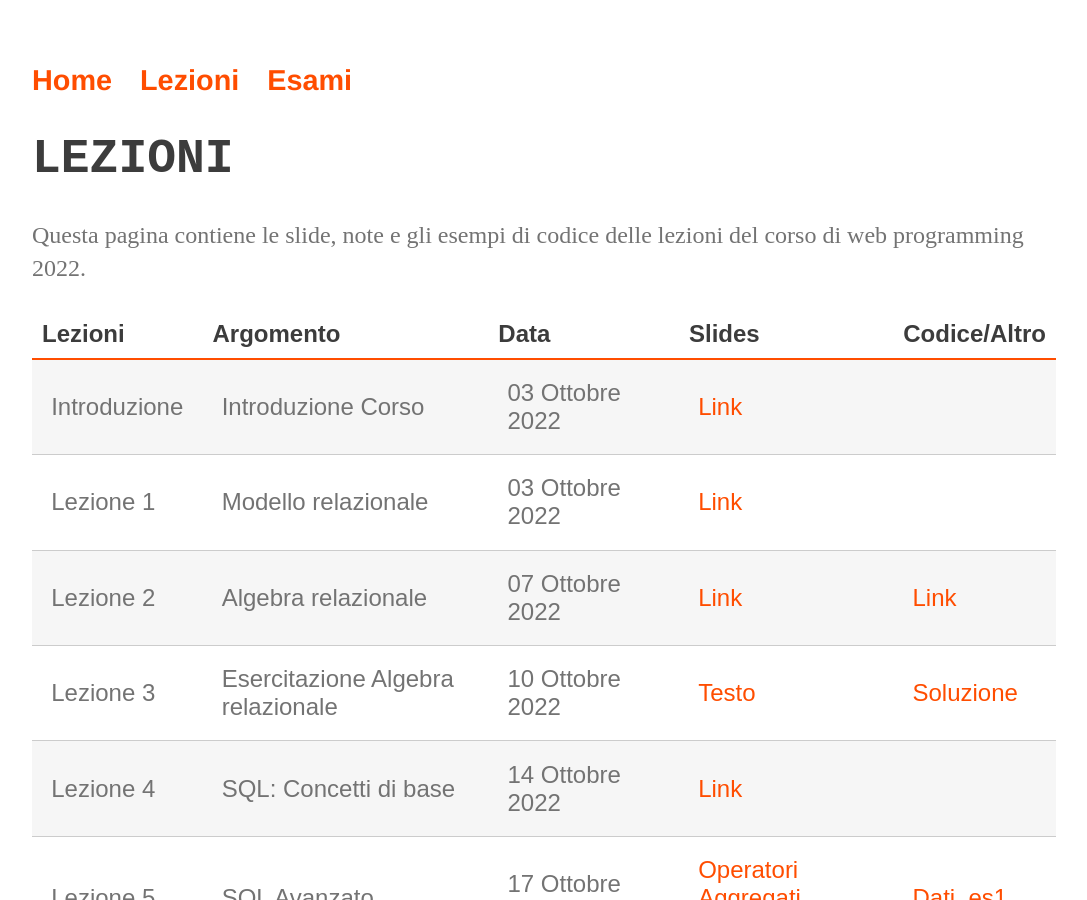
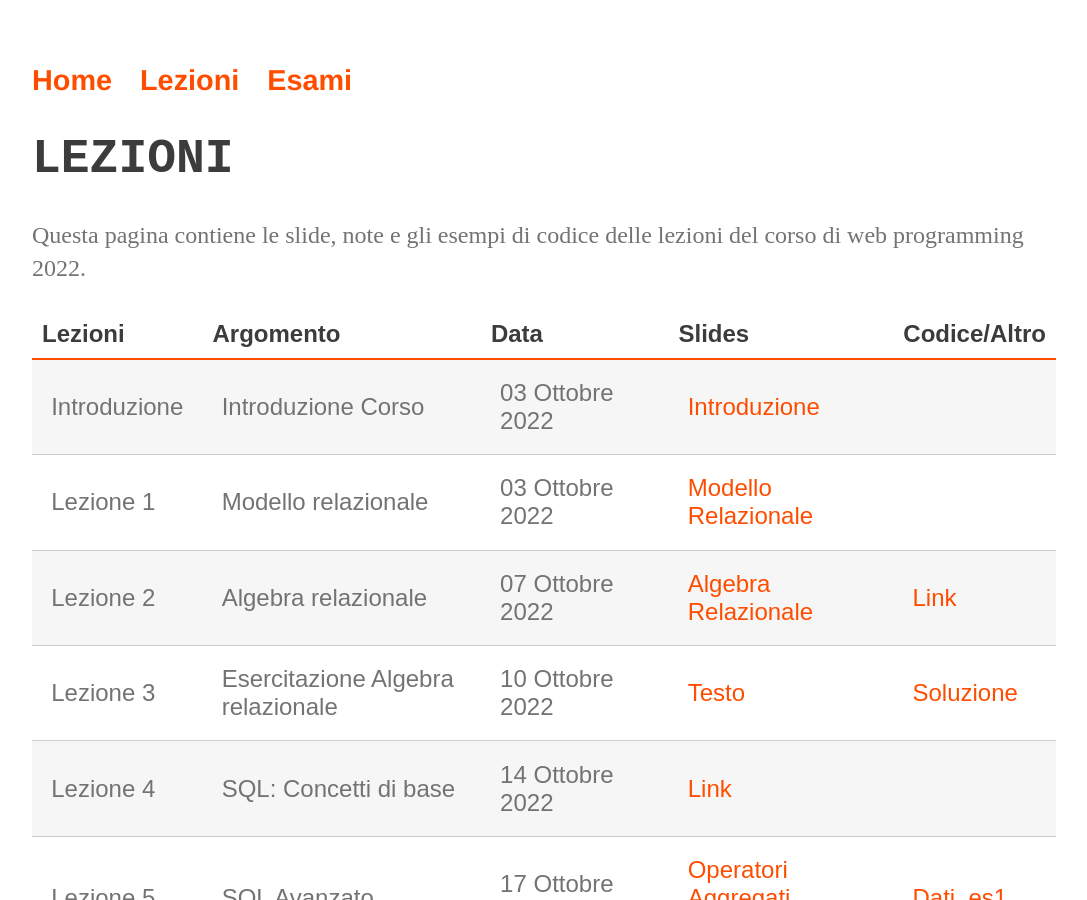
Before and after one commit to perceivelab/database-course, a Jekyll site: the page built from lezioni.md, in a window 1280 px wide and 900 px high. Shown: the whole window, without its empty margins (96-1183 px from the left). Built offline with Jekyll 4.4.1, drawn with Linux system fonts in a browser that asks for light colours; our own code applies the rules of GitHub Pages for plain Markdown files.

Commit message:
Update lezioni.md

```diff
--- a/lezioni.md
+++ b/lezioni.md
@@ -7,9 +7,9 @@ Questa pagina contiene le slide, note e gli esempi di codice delle lezioni del c
 
 | Lezioni    | Argomento                                                       | Data            | Slides                          | Codice/Altro      |
 |------------|-----------------------------------------------------------------|-----------------|-------------------------------  |-------------|
-| Introduzione  | Introduzione Corso                    | 03 Ottobre 2022   | [Link](https://drive.google.com/file/d/1u_I_BZALl_8nyqxvalevX5x7dyJV4yRw/view?usp=sharing)                                         |             |
-| Lezione 1  | Modello relazionale                      | 03 Ottobre 2022   | [Link](https://drive.google.com/file/d/15EaCh1d7VxnKTfylcErryjHwbERGk1Qo/view?usp=sharing)        |             |
-| Lezione 2  | Algebra relazionale                      | 07 Ottobre 2022   | [Link](https://drive.google.com/file/d/1A-qmts9eQMoQPqdN6f6_j1QWPLIntvNc/view?usp=sharing)                        |      [Link](https://drive.google.com/file/d/1xhLANQBfE-IPZenv5l__r-LpDB_vGVbi/view?usp=sharing)  |
+| Introduzione  | Introduzione Corso                    | 03 Ottobre 2022   | [Introduzione](https://drive.google.com/file/d/1u_I_BZALl_8nyqxvalevX5x7dyJV4yRw/view?usp=sharing)                                         |             |
+| Lezione 1  | Modello relazionale                      | 03 Ottobre 2022   | [Modello Relazionale](https://drive.google.com/file/d/15EaCh1d7VxnKTfylcErryjHwbERGk1Qo/view?usp=sharing)        |             |
+| Lezione 2  | Algebra relazionale                      | 07 Ottobre 2022   | [Algebra Relazionale](https://drive.google.com/file/d/1A-qmts9eQMoQPqdN6f6_j1QWPLIntvNc/view?usp=sharing)                        |      [Link](https://drive.google.com/file/d/1xhLANQBfE-IPZenv5l__r-LpDB_vGVbi/view?usp=sharing)  |
 | Lezione 3  | Esercitazione Algebra relazionale        | 10 Ottobre 2022   | [Testo](https://drive.google.com/file/d/1rKO9jEPbvPDXGFqN5TLWSCXxsN-ddXwu/view?usp=sharing)                        | [Soluzione](https://drive.google.com/file/d/1uICFMgfGmf_m8rTpIYTc1TPksi9_VrBH/view?usp=sharing)             |
 | Lezione 4  | SQL: Concetti di base                    | 14 Ottobre 2022   | [Link](https://drive.google.com/file/d/1zLyhfNtUqWMqimEtk2PAbZJsA6m6o6aS/view?usp=sharing)                        |             |
 | Lezione 5  | SQL Avanzato                             | 17 Ottobre 2022   | [Operatori Aggregati](https://drive.google.com/file/d/1YqAuOcYnx2okRPGMOlK00QKvHX6t-Cf2/view?usp=sharing), [MySQL](https://drive.google.com/file/d/1vsvOpQil_n-gnUfZv1C0aTXPbk3eorOK/view?usp=sharing)                       | [Dati_es1](https://drive.google.com/file/d/1tuE5tC5BfNo53BtE35M-ITawzY5-AMdB/view?usp=sharing)            |
```
